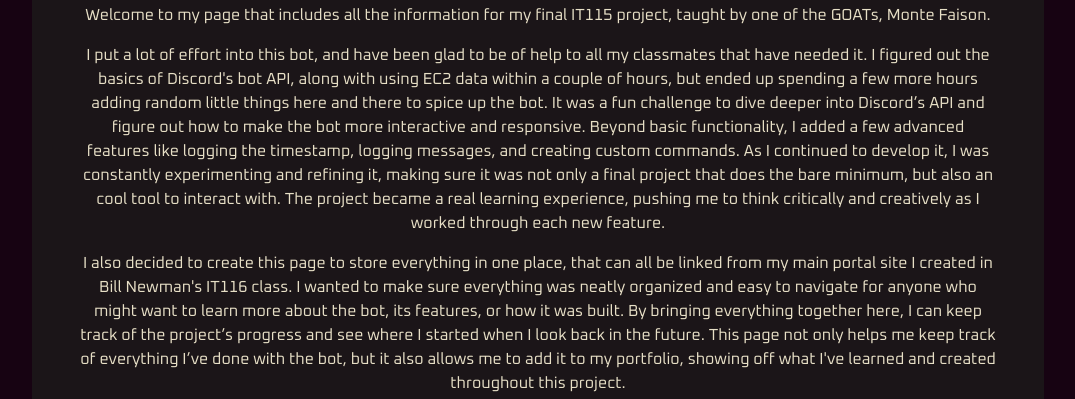
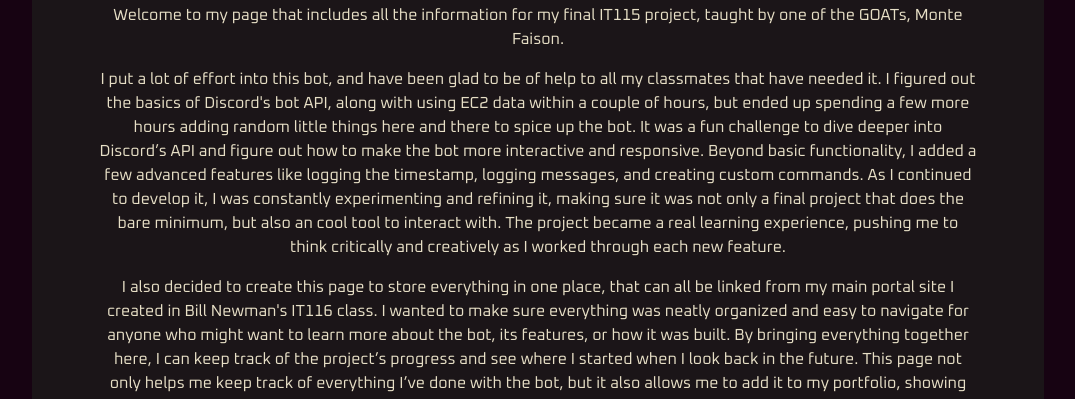
Before and after one commit to n1ji/discord-bot, a plain HTML site: page index.html in a window 1280 px wide. Shown: the part 229-628 px from the top of the page, without its empty margins (102-1177 px from the left). Drawn offline with Linux system fonts and the light colour scheme; a web font is replaced by a local one.

Commit message:
Cleans bio css and adds more padding to p elements

```diff
--- a/css/main.css
+++ b/css/main.css
@@ -38,6 +38,9 @@ p.bio {
     margin: 1em;
     font-size: 1em;
     line-height: 1.5em;
+    padding-left: 5%;
+    padding-right: 5%;
+    text-align: center;
     color:#E7DFC6;
 }
 
@@ -46,12 +49,6 @@ p.origin {
     font-size: 1em;
     font-size: .96em;
     color:#E7DFC6;
-}
-
-p.bio {
-    padding-left: 3%;
-    padding-right: 3%;
-    text-align: center;
 }
 
 h2 {
```
